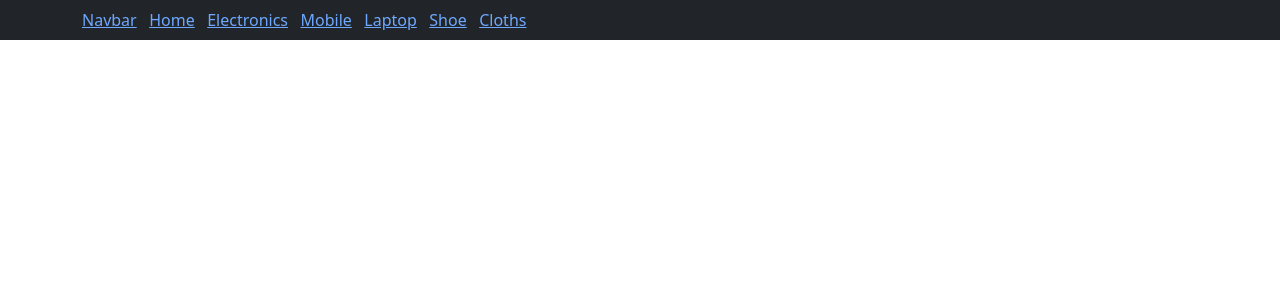
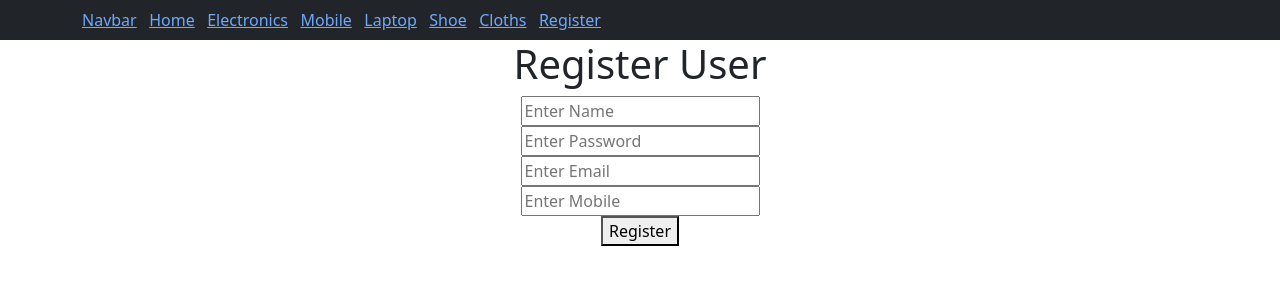
Before and after one commit to DigitallLearning/ips_react_project, a React (Create React App) app: page /register in a window 1280 px wide. Shown: the top 300 px of the page. Built offline with nearby package versions, Linux system fonts and the light colour scheme.

Commit message:
register

```diff
--- /dev/null
+++ b/src/Register.js
@@ -0,0 +1,40 @@
+import axios from "axios";
+import { useState } from "react"
+function Register()
+{
+    const [name,setName]=useState();
+    const [pass,setPass]=useState();
+    const [email,setEmail]=useState();
+    const [mobile,setMobile]=useState();
+    function submitForm(e)
+    {
+        e.preventDefault()
+       // console.log(id,name,price,desc,cat)
+       var url="http://localhost:4000/register/"
+       var formdata=new FormData();
+       formdata.append("name",name);
+       formdata.append("pass",pass);
+       formdata.append("email",email);
+       formdata.append("mobile",mobile);
+       axios.post(url,formdata).then((result)=>{
+           //console.log(result.data)
+           alert("Registraion Sucessfully")
+
+       })
+    }
+   return(
+    <div>
+     <center>
+        <h1>Register User</h1>
+          <form>
+<input type="text" placeholder="Enter Name" onChange={(e)=>setName(e.target.value)}></input><br></br>
+<input type="text" placeholder="Enter Password" onChange={(e)=>setPass(e.target.value)}></input><br></br>
+<input type="text" placeholder="Enter Email" onChange={(e)=>setEmail(e.target.value)}></input><br></br>
+<input type="text" placeholder="Enter Mobile" onChange={(e)=>setMobile(e.target.value)}></input><br></br>
+         <button onClick={submitForm}>Register</button>
+       </form>
+     </center>
+    </div>
+   )
+}
+export default Register
--- a/src/Routing.js
+++ b/src/Routing.js
@@ -8,6 +8,7 @@ import Electronics from './Electronics';
 import Item from './Item';
 import Upload from './Upload';
 import Mobile from './Mobile';
+import Register from './Register';
 function Routing() {
   return (
     <>
@@ -21,6 +22,7 @@ function Routing() {
             <Link to="/laptop">Laptop</Link>&nbsp;&nbsp;&nbsp;
              <Link to="/shoe">Shoe</Link>&nbsp;&nbsp;&nbsp;
               <Link to="/cloths">Cloths</Link>&nbsp;&nbsp;&nbsp;
+               <Link to="/register">Register</Link>&nbsp;&nbsp;&nbsp;
           </Nav>
         </Container>
       </Navbar>
@@ -30,6 +32,7 @@ function Routing() {
           <Route path='/mobile' Component={Mobile}></Route>
             <Route path='/item' Component={Item}></Route>
             <Route path='/upload' Component={Upload}></Route>
+            <Route path='/register' Component={Register}></Route>
       </Routes>
     </>
   );
```
